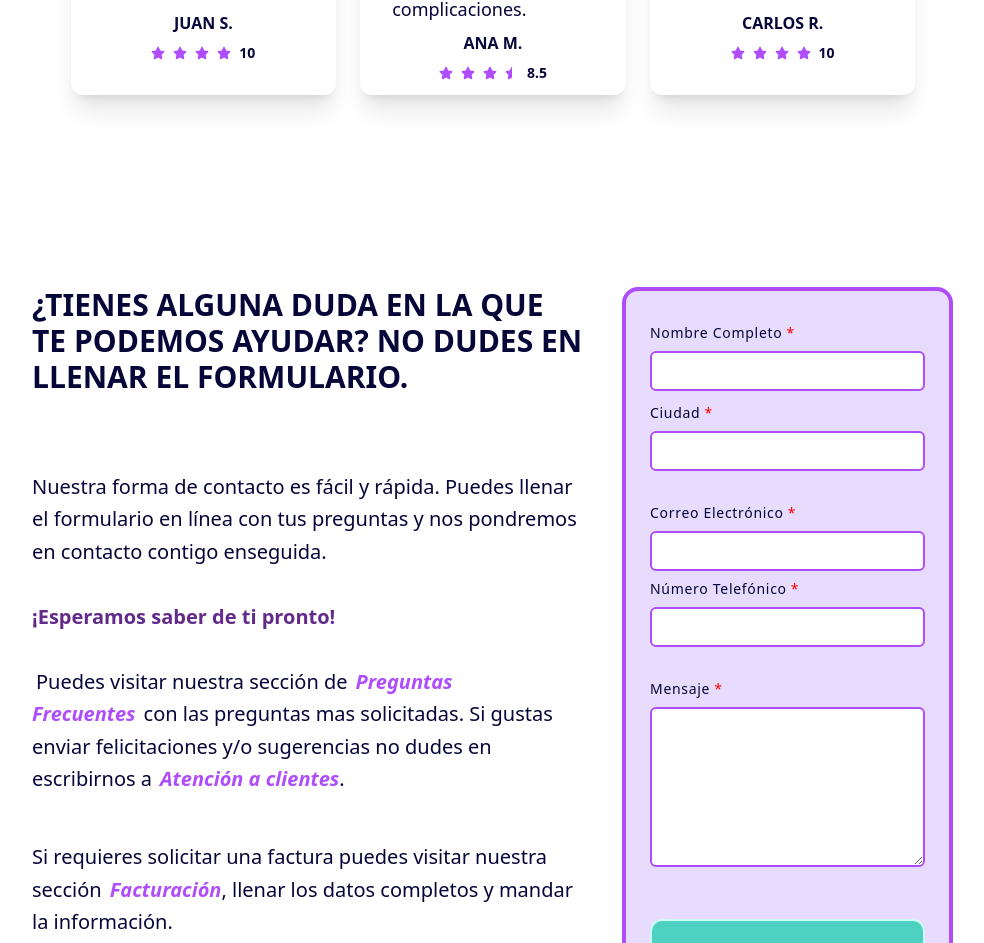
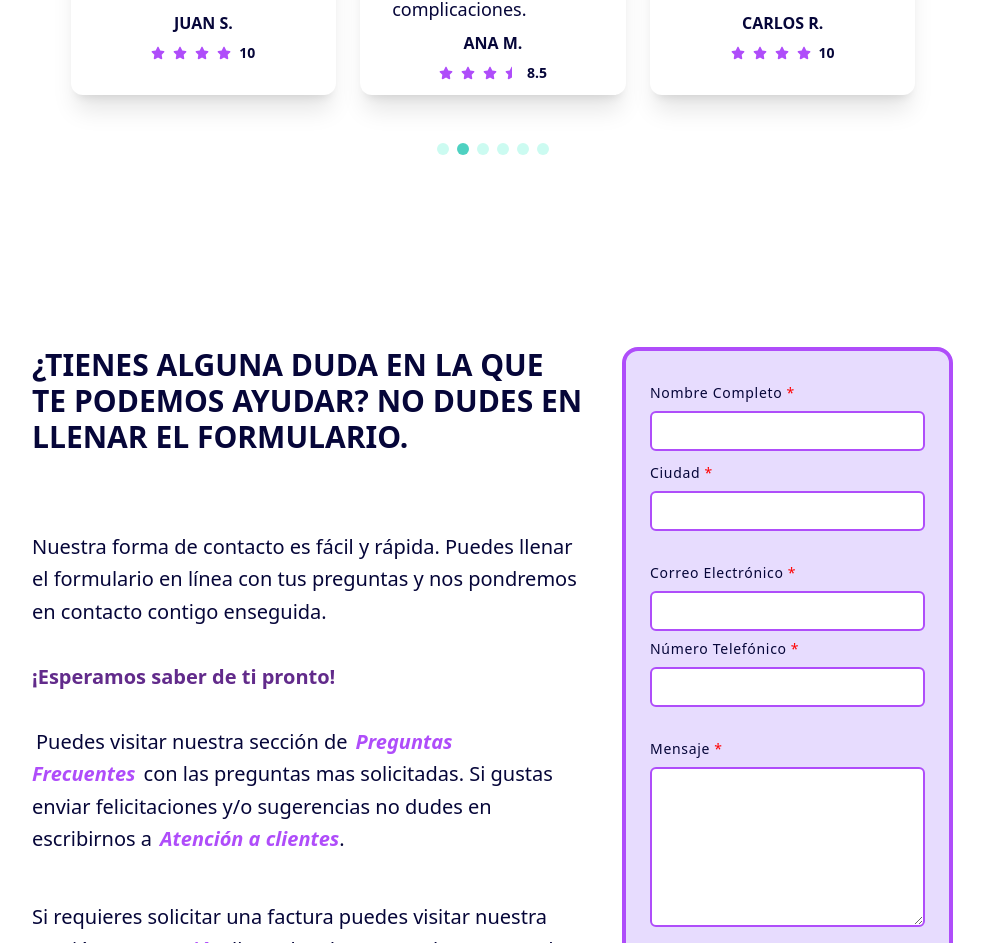
Before and after one commit to dspwebstudiomx/easylav-react, a React (Vite) app: page / in a window 1280 px wide. Shown: the part 8612-9555 px from the top of the page, without its empty margins (147-1131 px from the left). Built offline with nearby package versions, Linux system fonts and the light colour scheme.

Commit message:
feat: añade indicadores al carousel de testimonios para mejorar la navegación

```diff
--- a/src/pages/inicio/Testimonios/CarouselTestimonios.jsx
+++ b/src/pages/inicio/Testimonios/CarouselTestimonios.jsx
@@ -83,6 +83,17 @@ const CarouselTestimonios = () => {
               <MdArrowForward className="text-2xl" />
             </button>
           </div>
+          {/* Indicadores adaptados del carousel de sucursales */}
+          <div className="flex justify-center mt-12 gap-2">
+            {testimonios.map((_, idx) => (
+              <button
+                key={idx}
+                className={`w-3 h-3 rounded-full transition-all duration-300 ${idx === current ? 'bg-primary dark:bg-secondary_dark' : 'bg-primary_light dark:bg-secondary_light'}`}
+                onClick={() => setCurrent(idx)}
+                aria-label={`Ir al testimonio ${idx + 1}`}
+              />
+            ))}
+          </div>
         </div>
       </Container>
     </Section>
```
